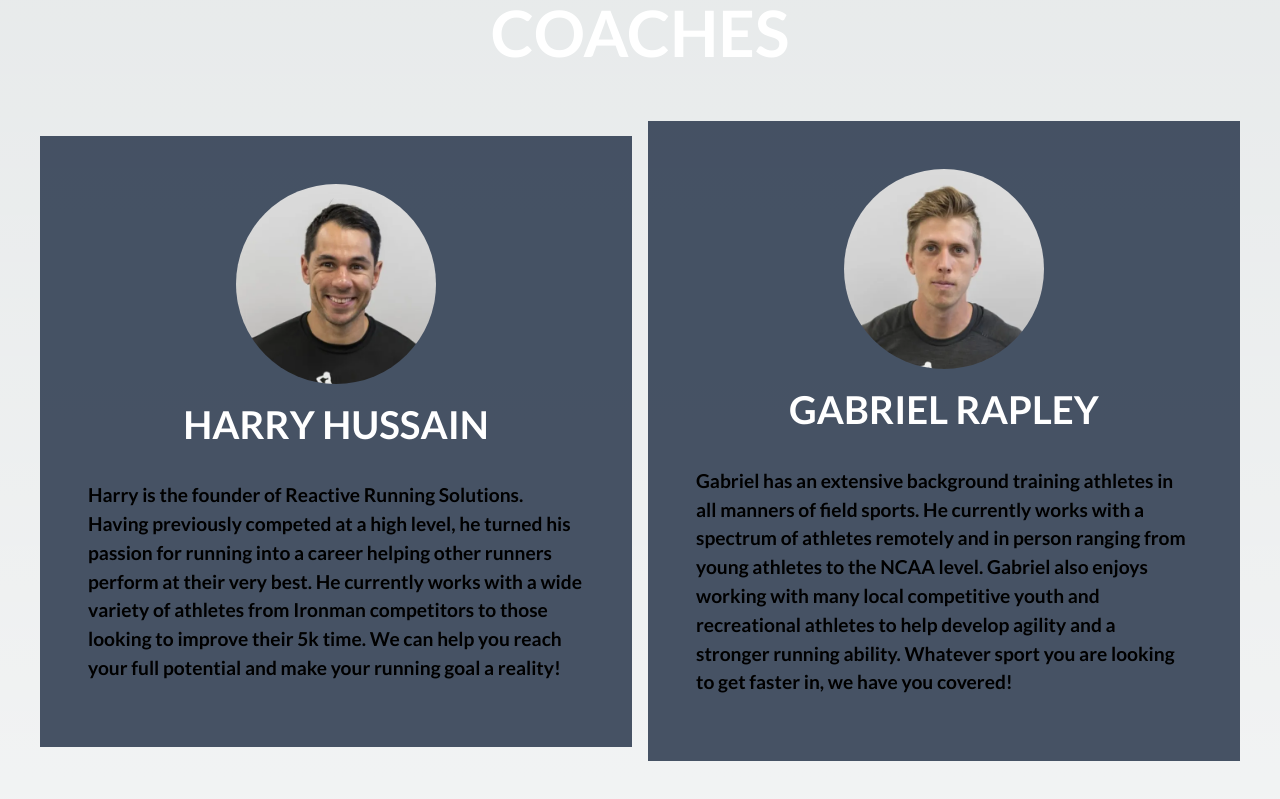
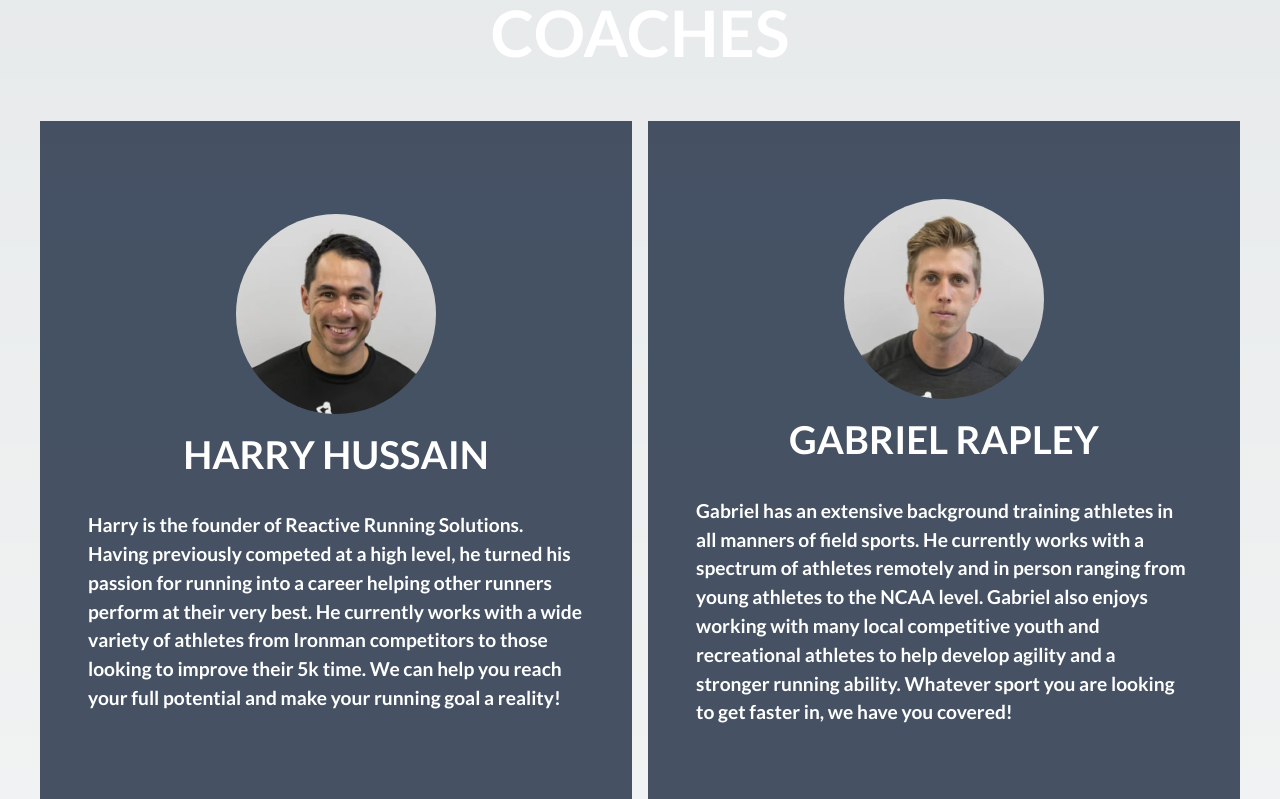
Before and after one commit to Moro-Code/ReactiveRunningSolutions, a Next.js app: page / in a window 1280 px wide. Shown: the part 1480-2279 px from the top of the page. Built offline with nearby package versions, Linux system fonts and the light colour scheme.

Commit message:
fix card and fonts

```diff
--- a/src/components/ImageCard.js
+++ b/src/components/ImageCard.js
@@ -4,7 +4,7 @@ import PropTypes from "prop-types";
 
 export const ImageCard = ({ image, imageAlt, children }) => {
   return (
-    <div className="flex flex-col justify-center items-center bg-slate-700/90 w-4/5 md:w-1/2 p-8 md:p-12 min-h-fit m-2">
+    <div className="flex flex-col justify-center items-center bg-slate-700/90 w-4/5 md:w-1/2 p-8 md:p-12 m-2 h-cardMobile md:h-card">
       <Image
         src={image}
         alt={imageAlt}
--- a/src/pages/index.js
+++ b/src/pages/index.js
@@ -15,7 +15,7 @@ const lato = Lato({ subsets: ["latin"], weight: "700" });
 
 export default function Home() {
   return (
-    <div className={`min-h-screen ${lato.className}`}>
+    <div className={`min-h-screen text-white ${lato.className}`}>
       <Head>
         <title>Reactive Running Solutions</title>
         <meta name="viewport" content="width=device-width, initial-scale=1" />
--- a/tailwind.config.js
+++ b/tailwind.config.js
@@ -14,6 +14,10 @@ module.exports = {
         "responsive-p": "1.5vw",
         "responsive-p-mobile": "2.5vw",
       },
+      height: {
+        card: "700px",
+        cardMobile: "570px",
+      },
       minHeight: {
         "600px": "600px",
       },
```
